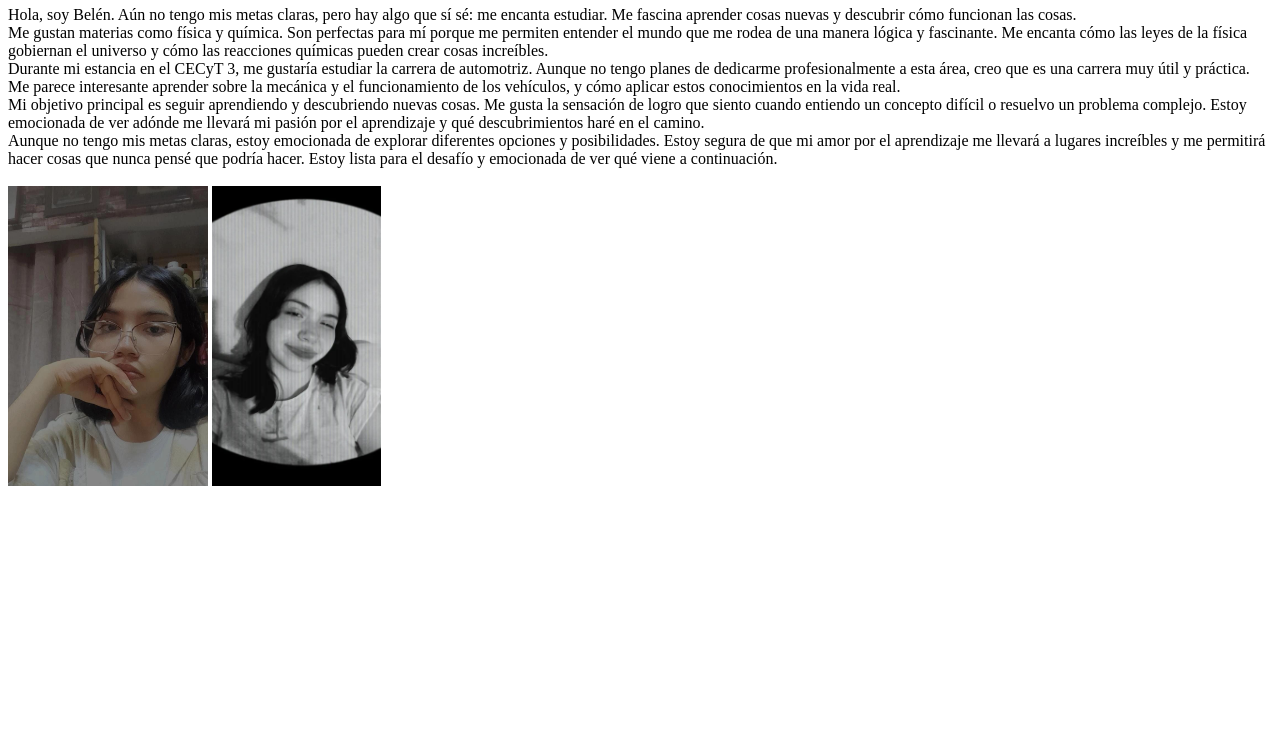
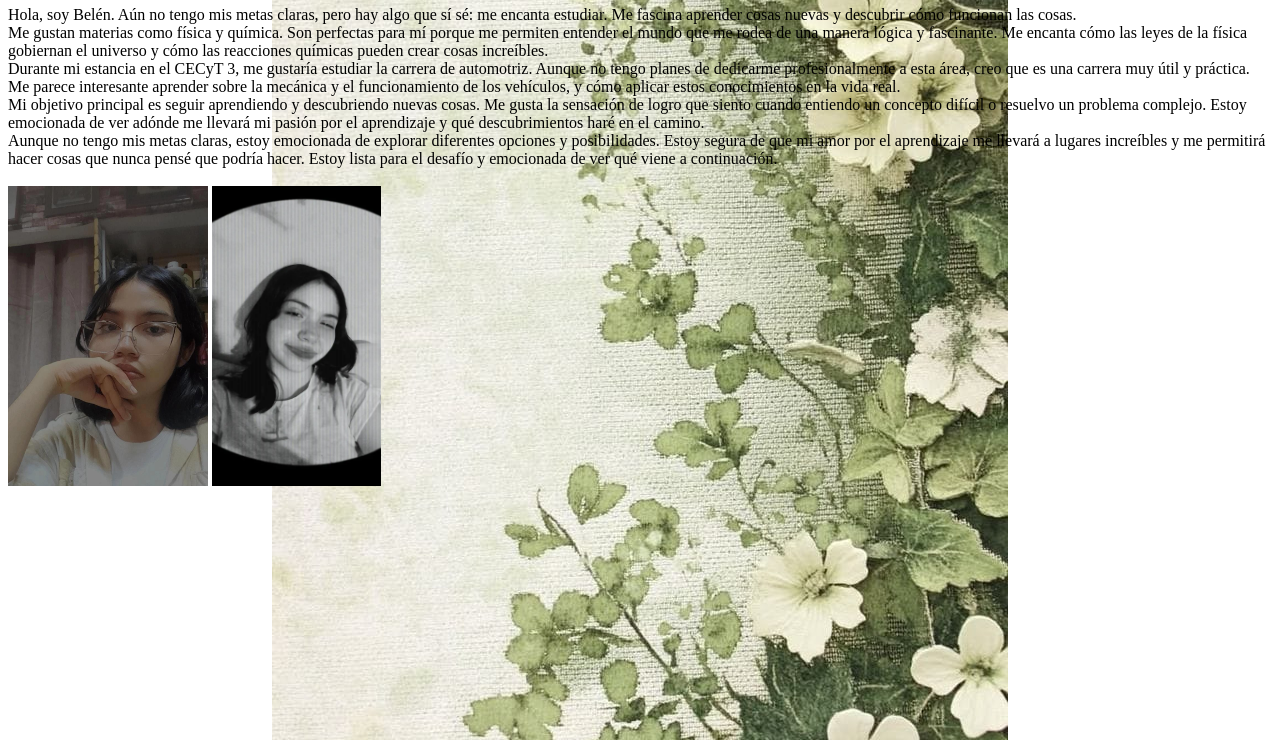
Before and after one commit to pastayqueso/yo, a plain HTML site: page index.html in a window 1280 px wide. Shown: the part 60-800 px from the top of the page. Drawn offline with Linux system fonts and the light colour scheme.

Commit message:
Update index.html

```diff
--- a/index.html
+++ b/index.html
@@ -2,14 +2,15 @@
 <head>
 <title>Belen</title>
 </head>
-<style type="text/css">
-body {
-background-image:url("flower.jpg")
-background-repeat:no-repeat
-background-position:center;
-background-attachment:fixed
-background-size:100%;
-</style>
+ <style type="text/css">
+        body{
+        background-image:url("flower.jpg");
+        background-repeat:no-repeat;
+        background-position:center;
+        background-attachment:fixed;
+        background-size:100%,
+        }
+    </style>
 
 <center><font color="darkgreen"> <h1>un oco de mi</h1></center></font>
 Hola, soy Belén. Aún no tengo mis metas claras, pero hay algo que sí sé: me encanta estudiar. Me fascina aprender cosas nuevas y descubrir cómo funcionan las cosas.<br>
```
